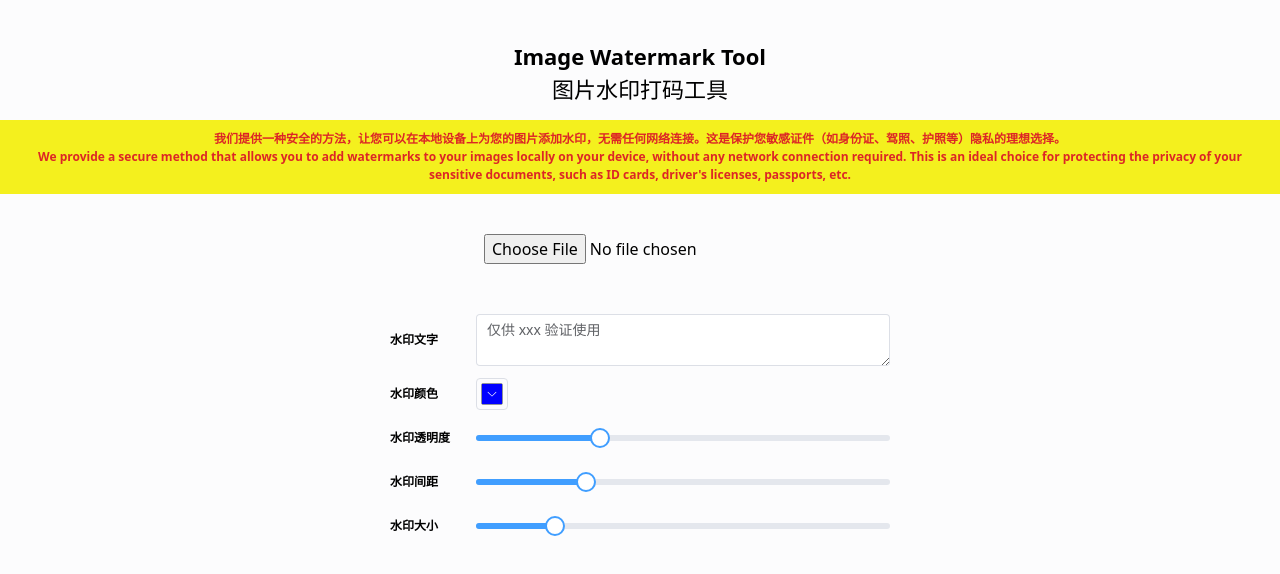
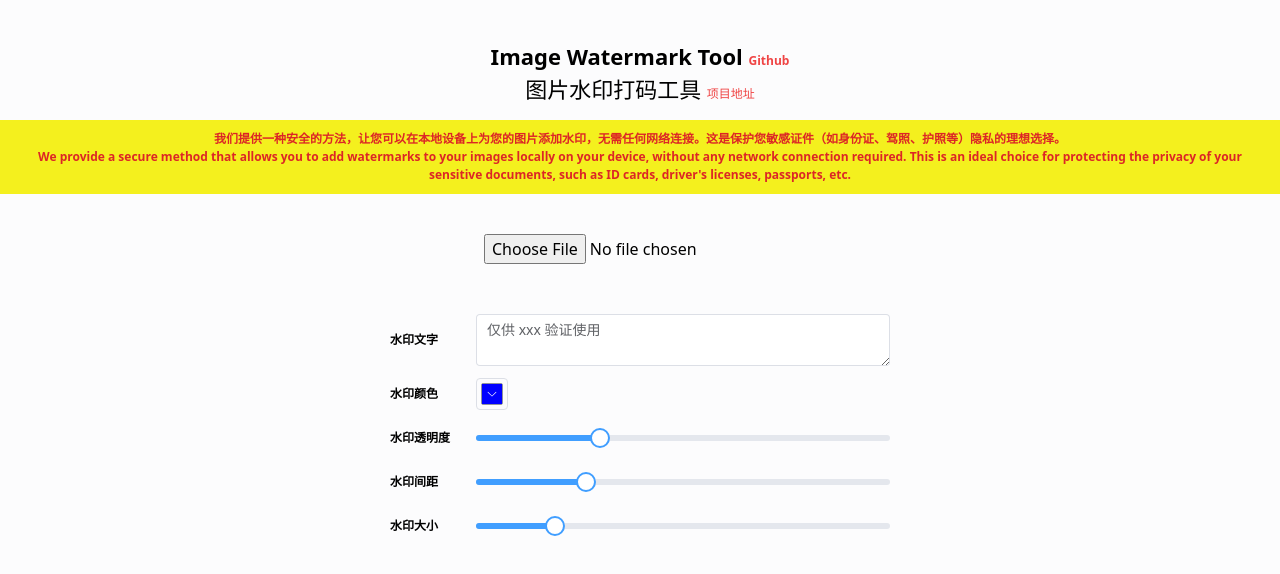
Before and after one commit to unilei/image-watermark-tool, a Nuxt app: page / in a window 1280 px wide. Shown: the top 574 px of the page. Built offline with nearby package versions, Linux system fonts and the light colour scheme.

Commit message:
update name add add github link

```diff
--- a/nuxt.config.ts
+++ b/nuxt.config.ts
@@ -3,7 +3,7 @@ export default defineNuxtConfig({
     app: {
         // head
         head: {
-            title: 'AI指南专业版',
+            title: 'Image Watermark Tool',
             meta: [
                 {name: 'viewport', content: 'width=device-width, initial-scale=1'},
                 {
--- a/pages/index.vue
+++ b/pages/index.vue
@@ -112,8 +112,22 @@ const waterMarkTextChange = () => {
 
 <template>
   <div>
-    <h1 class="text-center text-[22px] font-bold mt-[40px]">Image Watermark Tool </h1>
-    <p class="text-center text-[22px]">图片水印打码工具</p>
+    <h1 class="text-center text-[22px] font-bold mt-[40px]">
+      Image Watermark Tool
+
+      <nuxt-link class="text-[12px] text-red-500"
+                 href="https://github.com/unilei/image-watermark-tool.git" target="_blank">
+        Github
+      </nuxt-link>
+    </h1>
+    <p class="text-center text-[22px]">
+      图片水印打码工具
+      <nuxt-link class="text-[12px] text-red-500"
+                 href="https://github.com/unilei/image-watermark-tool.git" target="_blank">
+        项目地址
+      </nuxt-link>
+    </p>
+
     <p class="text-center text-[12px] font-bold text-red-600 bg-[#F4F01E] mt-[14px] p-[10px]">
       我们提供一种安全的方法，让您可以在本地设备上为您的图片添加水印，无需任何网络连接。这是保护您敏感证件（如身份证、驾照、护照等）隐私的理想选择。<br>
       We provide a secure method that allows you to add watermarks to your images locally on your device, without any network connection required. This is an ideal choice for protecting the privacy of your sensitive documents, such as ID cards, driver's licenses, passports, etc.
```
Also changed, not shown: 1 other file (tests, documents, lock files or other folders).
